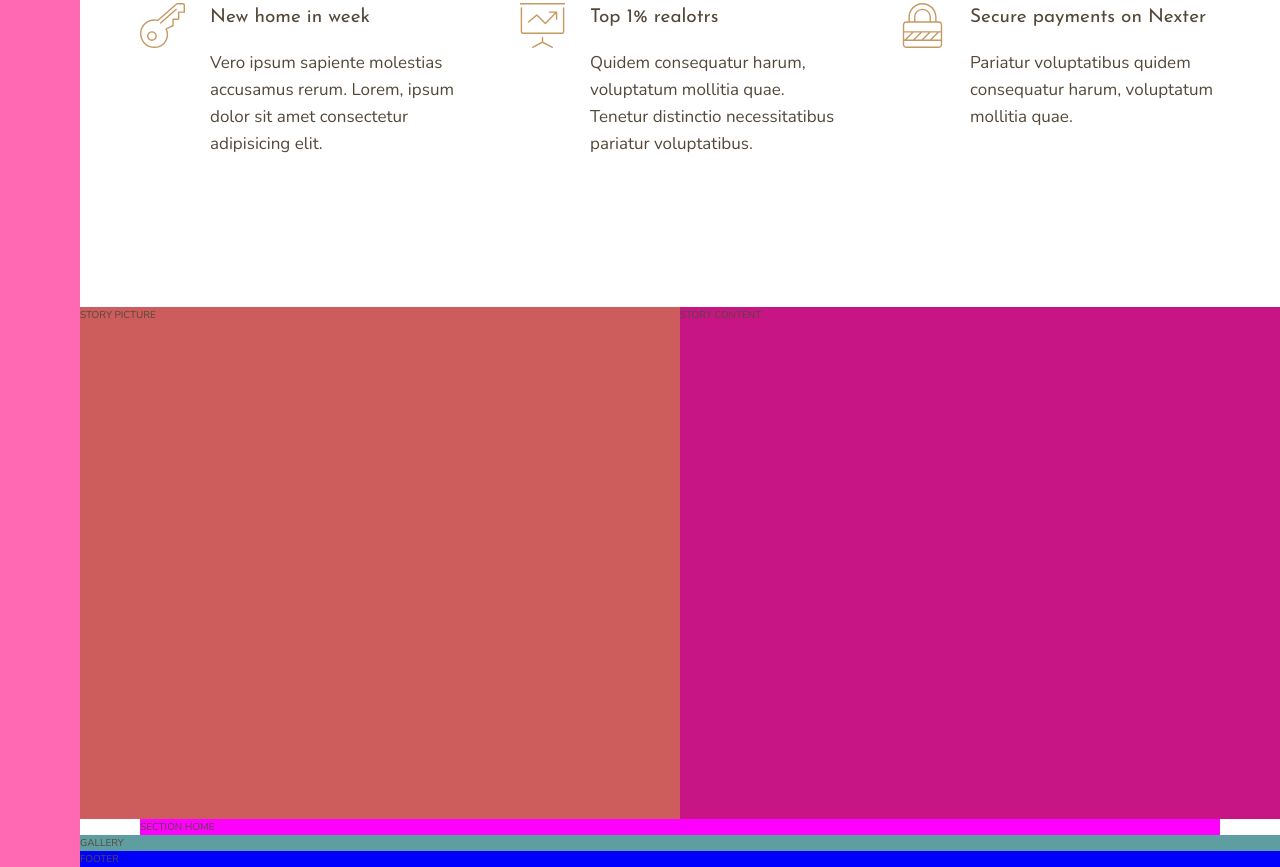
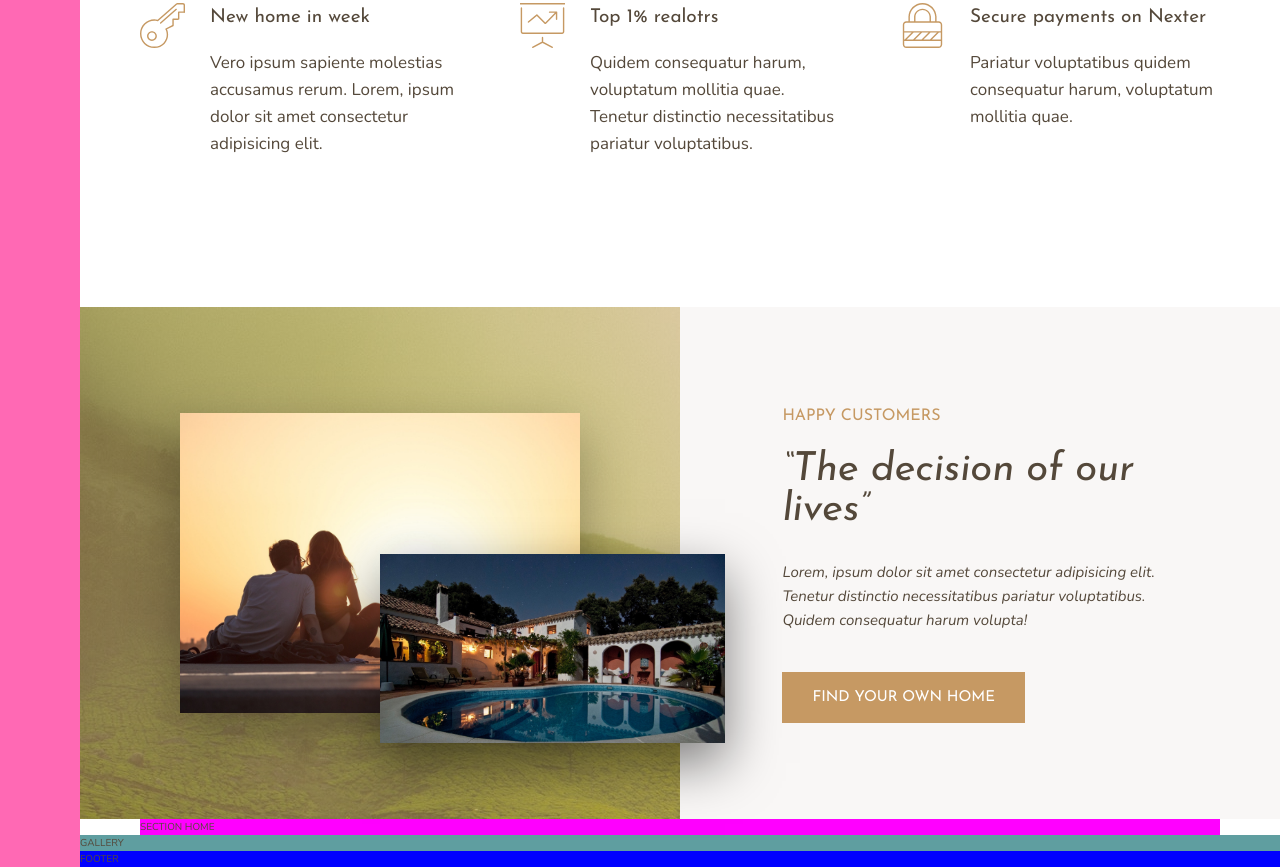
Before and after one commit to iamJABASTIN/Nexter, a website: page index.html in a window 1280 px wide. Shown: the part 1001-1868 px from the top of the page. Drawn offline with nearby package versions, Linux system fonts and the light colour scheme.

Commit message:
Story section build successfully

```diff
--- a/index.html
+++ b/index.html
@@ -90,9 +90,19 @@
       </div>
     </section>
 
-    <div class="story__picture">STORY PICTURE</div>
+    <div class="story__picture">
+      <img src="img/story-1.jpeg" alt="Couples with their house" class="story__img--1">
+      <img src="img/story-2.jpeg" alt="Couple's new house" class="story__img--2">
+    </div>
 
-    <div class="story__content">STORY CONTENT</div>
+    <div class="story__content">
+      <h3 class="heading-3 mb-sm">Happy customers</h3>
+      <h2 class="heading-2 heading-2--dark">&ldquo;The decision of our lives&rdquo;</h2>
+      <p class="story__text">
+        Lorem, ipsum dolor sit amet consectetur adipisicing elit. Tenetur distinctio necessitatibus pariatur voluptatibus. Quidem consequatur harum volupta!
+      </p>
+      <button class="btn">Find your own home</button>
+    </div>
 
     <section class="homes">SECTION HOME</section>
 
--- a/sass/_story.scss
+++ b/sass/_story.scss
@@ -1,10 +1,43 @@
 .story {
+
     &__picture{
-        background-color: indianred;
+        background-image: linear-gradient(rgba($color-primary, .5),rgba($color-primary, .5)), url(../img/back.jpg);
         grid-column: full-start / col-end 4;
+        display: grid;
+        grid-template-columns: repeat(6, 1fr);
+        grid-template-rows: repeat(6, 1fr);
+        align-items: center;
     }
+
+    &__img--1{
+        width: 100%;
+        grid-column: 2 / 6;
+        grid-row: 2 / 6;
+        box-shadow: 0 2rem 5rem rgba(#000,.3);
+    }
+
+    &__img--2{
+        width: 115%;
+        grid-column: 4 / 7;
+        grid-row: 4 / 6;
+        z-index: 10;
+        box-shadow: 0 2rem 5rem rgba(#000,.5);
+    }
+
+
     &__content{
-        background-color: mediumvioletred;
+        background-color: $color-grey-light-1;
         grid-column: col-start 5 / full-end;
+        padding: 6rem 8vw;
+        display: flex;
+        flex-direction: column;
+        justify-content: center;
+        align-items: flex-start;
+    }
+
+    &__text {
+        font-size: 1.5rem;
+        font-style: italic;
+        margin: 3rem 0 4rem 0;
     }
 }
--- a/sass/_typography.scss
+++ b/sass/_typography.scss
@@ -8,9 +8,22 @@
 }
 .heading-2 {
     @extend %heading;
+    font-size: 4rem;
+    font-style: italic;
+    line-height: 1;
+
+    &--light {
+        color: $color-grey-light-1;
+    }
+    &--dark  {
+        color: $color-grey-dark-1;
+    }
 }
 .heading-3 {
     @extend %heading;
+    font-size: 1.6rem;
+    color: $color-primary;
+    text-transform: uppercase;
 }
 .heading-4 {
     @extend %heading;
@@ -22,3 +35,34 @@
         color: $color-grey-dark-1;
     }
 }
+
+.btn {
+    background-color: $color-primary;
+    color: #fff;
+    border: none;
+    border-radius: 0;
+    cursor: pointer;
+    padding: 1.8rem 3rem;
+    text-transform: uppercase;
+    font-family: $font-display;
+    font-size: 1.5rem;
+    transition: all .2s;
+
+    &:hover {
+        background-color: $color-primary-dark;
+    }
+
+    &:focus  {
+        outline: none;
+        background-color: $color-primary-dark;
+    }
+}
+
+
+///////////////////////////////////////
+/// UTILITY CLASS
+
+.mb-sm {margin-bottom: 2rem !important;}
+.mb-md {margin-bottom: 3rem !important;}
+.mb-lg {margin-bottom: 4rem !important;}
+.mb-hg {margin-bottom: 8rem !important;}
```
Also changed, not shown: css/style.css, 1 other file.
